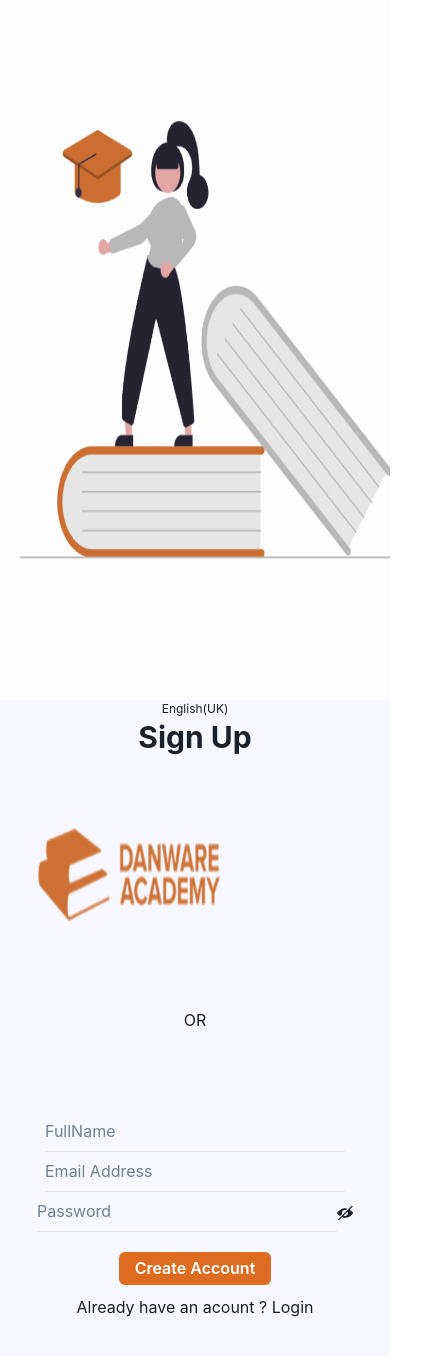
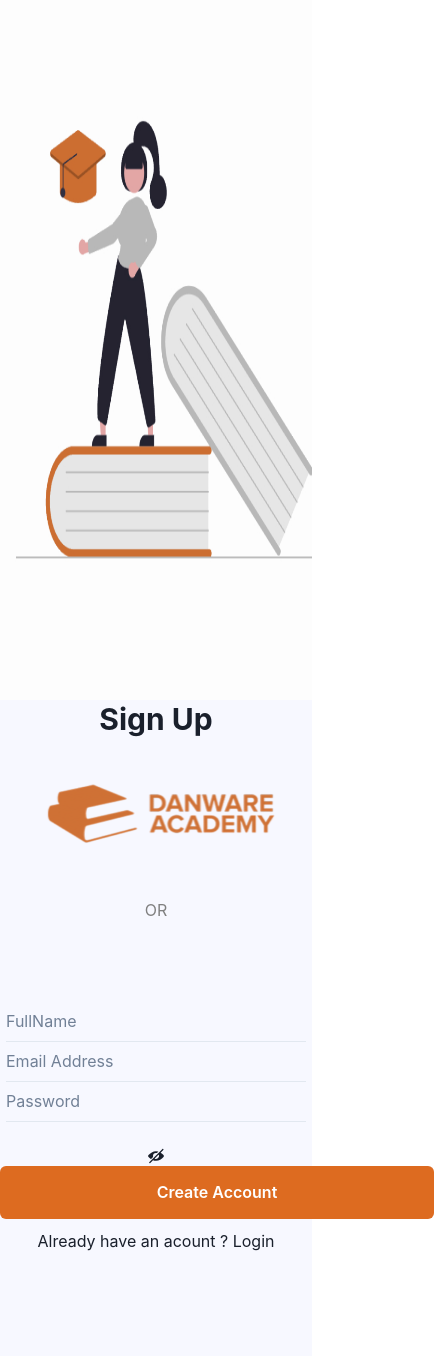
Before and after one commit to AkonaSilwana/Learning_platforms, a React (Create React App) app: page /SignUp in a window 390 px wide. Shown: the top 1356 px of the page, 434 px wide, since content can reach past the window. Built offline with nearby package versions, Linux system fonts and the light colour scheme.

Commit message:
refactor: fixed logo on signup and login page

```diff
--- a/src/Components/Login.tsx
+++ b/src/Components/Login.tsx
@@ -1,5 +1,5 @@
 import  {ChangeEvent, FormEvent, useState} from 'react';
-import { Input,Button, useDisclosure, Heading, Image,Box, useMediaQuery, Text } from '@chakra-ui/react';
+import { Input,Button, useDisclosure, Heading, Image,Box, useMediaQuery, Text, Center } from '@chakra-ui/react';
 import LoginModal from './LoginModal';
 import { Link  } from 'react-router-dom';
 import { ViewOffIcon } from '@chakra-ui/icons';
@@ -35,15 +35,15 @@ function Login() {
     <>
         <Box textAlign={'center'} height={'100vh'} width={'100%'}>
           <Box display={isMobile ? 'colum':'flex'} alignItems={'center'} width={'100%'}>
-            <Box height={'700px'} width={isMobile ?'100%':'50%'}>
+            <Box height={'700px'} width={isMobile ?'80%':'50%'}>
       <Image boxSize='200px' src='./Images/picture.jpg' alt=""  width={'100%'}
 height={'700px'} />
              </Box>
-<Box background={'#F7F8FF'}  width={isMobile ?'100%':'50%'} height={'700px'} >
+<Box background={'#F7F8FF'}  width={isMobile ?'80%':'50%'} height={'700px'} >
       <Heading  left={'150px'}>Login </Heading>
-      <Box display={'block'} marginLeft={'auto'} marginRight={'auto'}>
+        <Center alignItems={'center'} left={200}>
        <Image  src='./Images/logo.png' alt="logo"  width={'250px'} height={'250px'}  />
-       </Box>
+        </Center>
        <Text>OR</Text>
     <form  onSubmit={event => {form(event)}}>
        <fieldset>
@@ -71,7 +71,7 @@ height={'700px'} />
        />
        <ViewOffIcon left={'500px'}/>
       </fieldset>
-       {<Button marginBottom={'15px'} height={'33px'} width={'100px'}  colorScheme='orange' onClick={onOpen}>Login</Button> }
+       {<Button marginBottom={'15px'} height={'53px'} width={'434px'}  colorScheme='orange' onClick={onOpen}>Login</Button> }
      </form>
      <LoginModal  email={email} isOpen={isOpen} onClose={onClose} onOpen={onOpen}/>
       <p>Don't have an acount ? <Link to="/SignUp">Sign Up</Link></p>
--- a/src/Components/SignUp.tsx
+++ b/src/Components/SignUp.tsx
@@ -1,5 +1,5 @@
 import type {FormEvent, ChangeEvent} from 'react';
-import {  Input, Heading, useDisclosure, Button, Image, Box,Text, useMediaQuery, } from '@chakra-ui/react';
+import {  Input, Heading, useDisclosure, Button, Image, Box,Text, useMediaQuery, Flex, Center, } from '@chakra-ui/react';
 import UserDetailsSignUpModal from './UserDetailsSignUpModal';
 import { Link  } from 'react-router-dom';
 import  {useState} from 'react';
@@ -44,24 +44,27 @@ function SignUp() {
 
   return (
       <>
+
+
       <Box textAlign={'center'} height={'100vh'} width={'100%'}>
       <Box display={ isResponsive ? 'column':'flex'} alignItems={'center'} width={'100%'} >
-      <Box height={'700px'} width={isResponsive ?'100%':'50%'}>
+
+      <Box height={'700px'} width={isResponsive ?'80%':'50%'}>
 
       <Image boxSize='200px' src='./Images/picture.jpg' alt="" width={'100%'}
 height={'700px'} />
       </Box>
 
-     <Box background={'#F7F8FF'}  height={'700px'} width={isResponsive ?'100%':'50%'} >
-      <Box alignItems={'flex-end'} fontSize={'12px'}>
-     <Text >English(UK)</Text>
-     </Box>
+
+     <Box background={'#F7F8FF'}  height={'700px'} width={isResponsive ?'80%':'50%'} >
+
       <Heading>Sign Up</Heading>
 
-     <Box alignItems={'center'}>
-    { <Image  src='./Images/logo.png' alt="logo" width={'250px'} height={'250px'}/> }
-   </Box>
-     <Text>OR</Text>
+     <Center alignItems={'center'} left={200}>
+    { <Image  src='./Images/logo.png' alt="logo" width={'313px'} height={'158px'}/> }
+   </Center>
+
+     <Text color={'grey'}>OR</Text>
 <form onSubmit={event => {sendForm(event)}}>
         <fieldset>
 
@@ -105,7 +108,7 @@ height={'700px'} />
 
      </form>
 
-      <Button marginBottom={'10px'} height={'33px'} colorScheme='orange' onClick={onOpen}>Create Account</Button>
+      <Button marginBottom={'10px'} height={'53px'} width={'434px'} colorScheme='orange' onClick={onOpen}>Create Account</Button>
       <UserDetailsSignUpModal name={fullName} email={email} isOpen={isOpen} onClose={onClose} onOpen={onOpen}/>
         <Text>Already have an acount ? <Link to="/Login">Login</Link></Text>
 
@@ -113,6 +116,8 @@ height={'700px'} />
 
         </Box>
         </Box>
+
+
         </>
   )
 }
```
